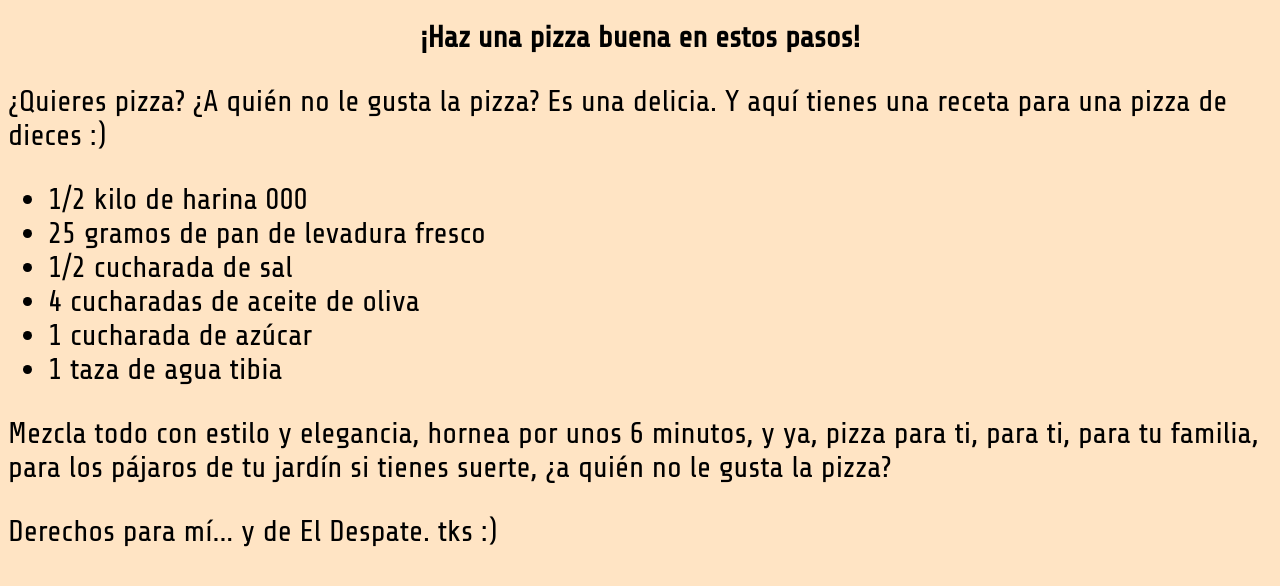
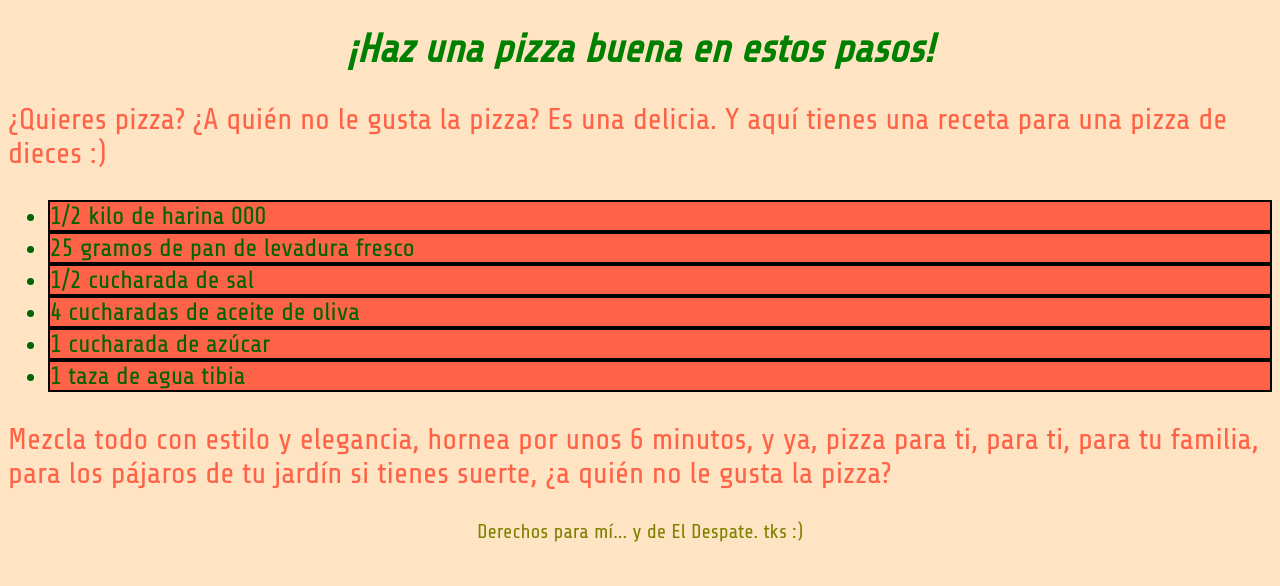
Before and after one commit to miguel-castillo-hub/pruebas-extra, a plain HTML site: page index.html in a window 1280 px wide. Drawn offline with Linux system fonts and the light colour scheme.

Commit message:
Modificaciones menores en html, y estilos mayores en css

```diff
--- a/index.html
+++ b/index.html
@@ -32,7 +32,7 @@
     Mezcla todo con estilo y elegancia, hornea por unos 6 minutos, y ya, pizza para ti, para ti, para tu familia, para
     los pájaros de tu jardín si tienes suerte, ¿a quién no le gusta la pizza?
   </p>
-  <footer>
+  <footer id="piepagina">
     Derechos para mí... y de El Despate. tks :)
   </footer>
 </body>
--- a/styles.css
+++ b/styles.css
@@ -6,4 +6,24 @@
 
 h1 {
   text-align: center;
+  font-size: 40px;
+  font-style: italic;
+  color: green;
 }
+
+p {
+  color: tomato;
+}
+
+li {
+  font-size: 25px;
+  color: darkgreen;
+  background-color: tomato;
+  border: 2px solid black;
+}
+
+#piepagina {
+  text-align: center;
+  font-size: 20px;
+  color: olive;
+}
```
